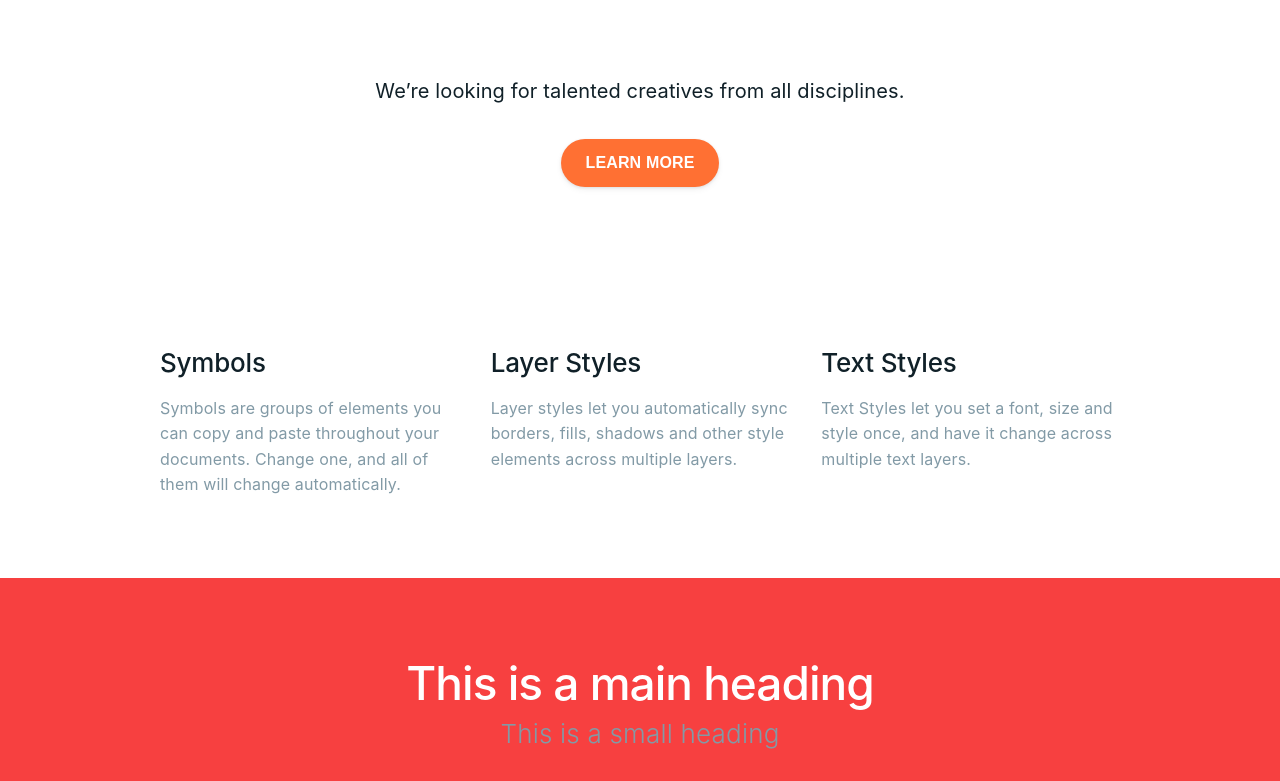
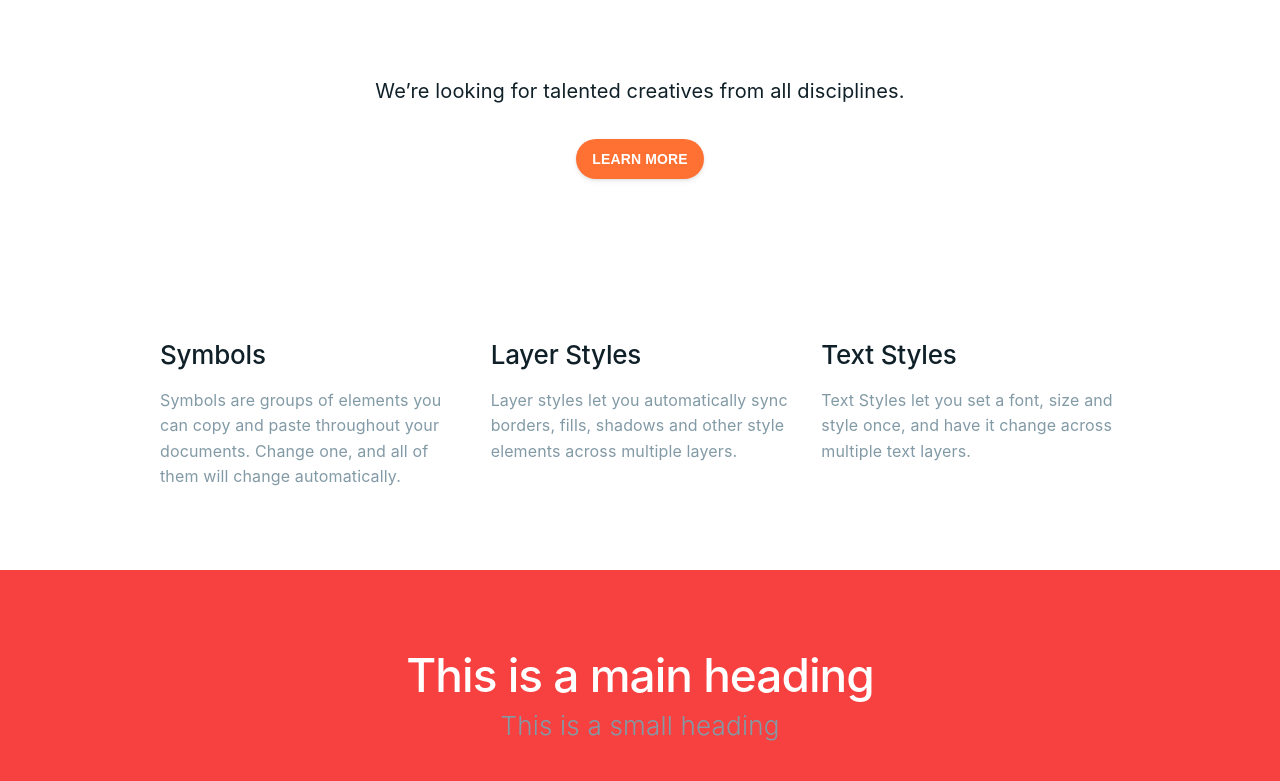
Before and after one commit to alobato/modulz-styled, a React (Create React App) app: page / in a window 1280 px wide. Shown: the part 1280-2061 px from the top of the page. Built offline with nearby package versions, Linux system fonts and the light colour scheme.

Commit message:
Tweak pill button

```diff
--- a/src/App.js
+++ b/src/App.js
@@ -101,7 +101,7 @@ class App extends Component {
             <Alignment center>
               <Text large>We’re looking for talented creatives from all disciplines.</Text>
               <Spacing mt5>
-                <PillButton large crimson>Learn more</PillButton>
+                <PillButton crimson>Learn more</PillButton>
               </Spacing>
             </Alignment>
           </Container>
--- a/src/Button.js
+++ b/src/Button.js
@@ -21,7 +21,7 @@ const Button = styled.button`
   transition-timing-function: ease;
 
   border-radius: ${palette.BORDERRADIUS_S};
-  font-size: ${palette.FONTSIZE_2};
+  font-size: ${palette.FONTSIZE_300};
   height: ${palette.SPACING_500};
   min-width: ${palette.SPACING_500};
   line-height: ${palette.SPACING_500};
--- a/src/PillButton.js
+++ b/src/PillButton.js
@@ -5,17 +5,18 @@ import * as palette from './Palette.js';
 
 const PillButton = styled(Button)`
   border-radius: 9999px;
-  color: white;
+  color: ${palette.WHITE};
+  height: ${palette.SPACING_600};
+  min-width: ${palette.SPACING_600};
+  line-height: ${palette.SPACING_600};
   padding: 0 ${palette.SPACING_300};
   box-shadow: 0 3px 6px 0 hsla(200, 30%, 10%, .05), 0 1px 3px 0 hsla(200, 30%, 10%, .1);
 
   &:hover {
-    transform: translateY(-1px);
     box-shadow: 0 7px 14px 0 hsla(200, 30%, 10%, .05), 0 3px 6px 0 hsla(200, 30%, 10%, .1);
   }
 
   &:active {
-    transform: translateY(0);
     box-shadow: none;
   }
 
@@ -27,7 +28,7 @@ const PillButton = styled(Button)`
     padding: 0 ${palette.SPACING_400};
   `}
 
-  ${props => props.white && css` background-color: ${palette.WHITE}; `}
+  ${props => props.white && css` background-color: ${palette.WHITE}; color: ${palette.GRAY_800}; `}
   ${props => props.red && css` background-color: ${palette.RED_500}; `}
   ${props => props.pink && css` background-color: ${palette.PINK_500}; `}
   ${props => props.purple && css` background-color: ${palette.PURPLE_500}; `}
```
